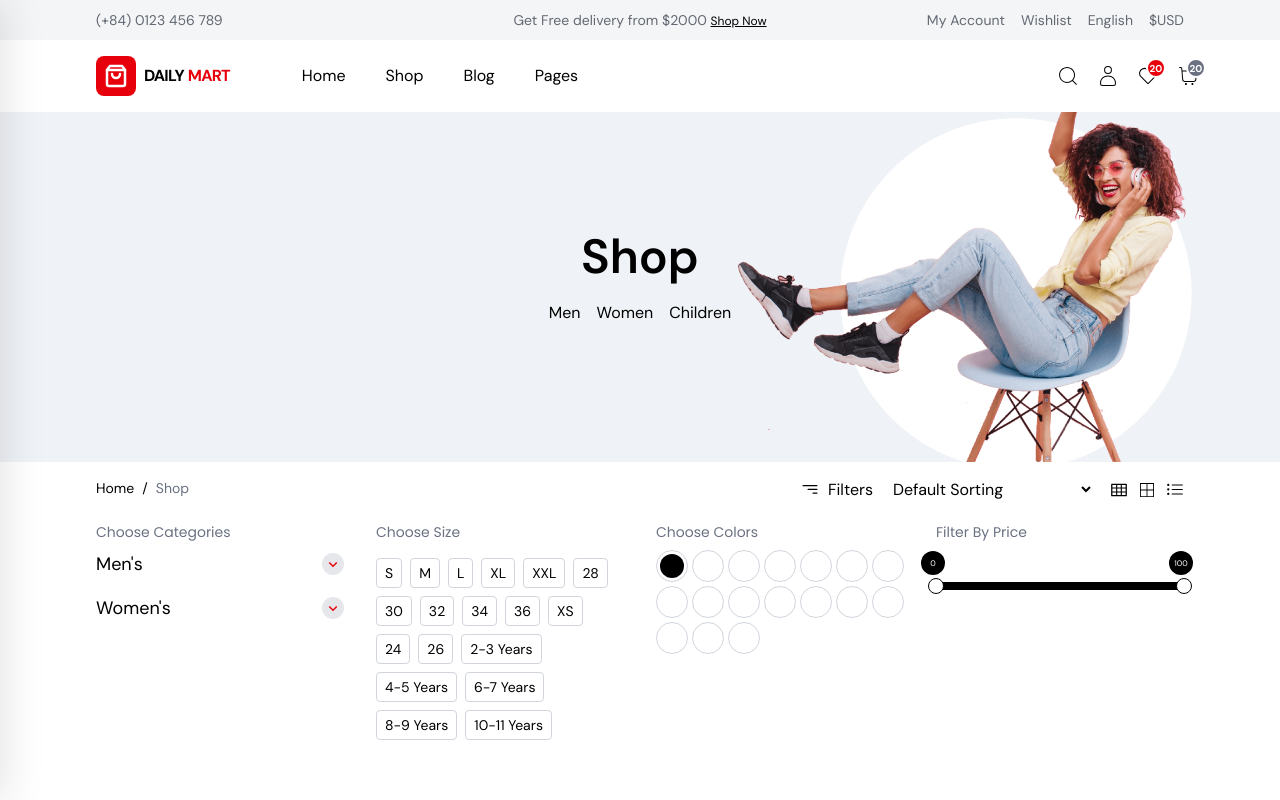
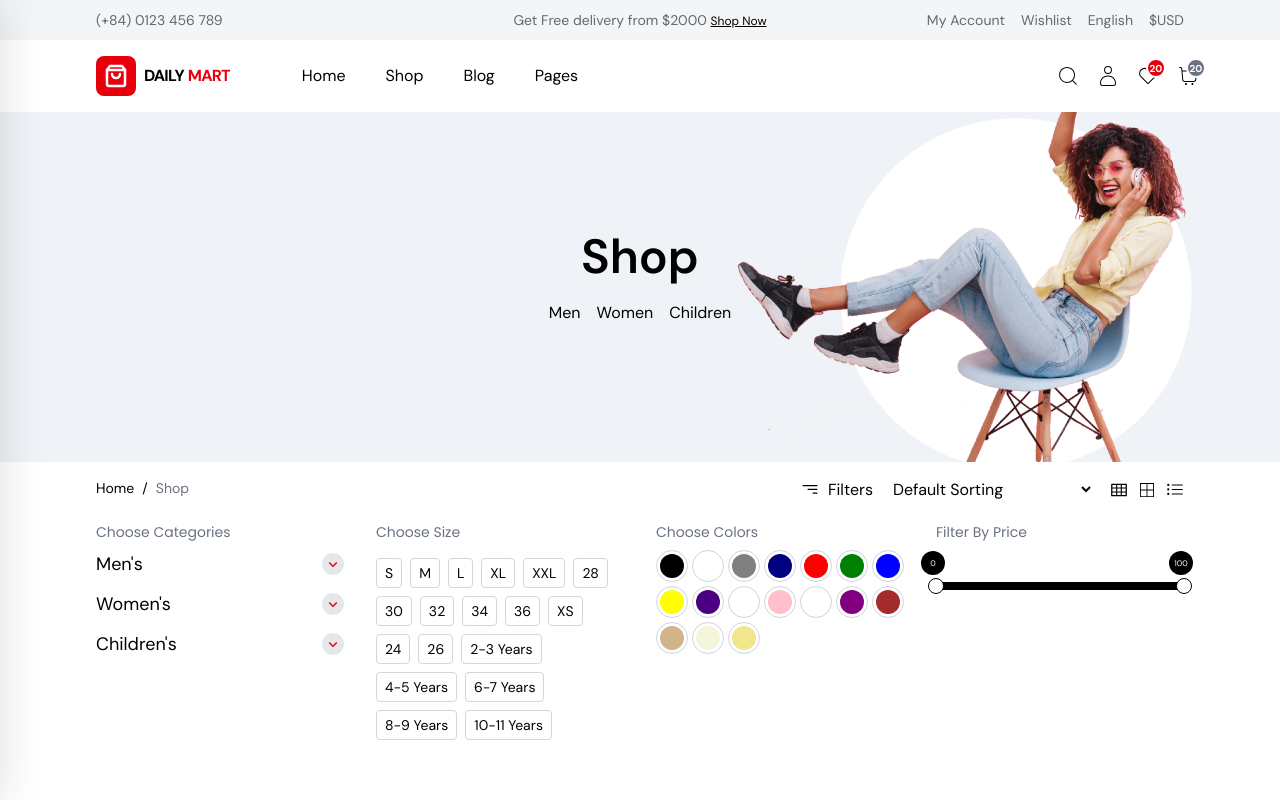
Before and after one commit to Umair-Shxad/daily-mart, a React (Vite) app: page /shop in a window 1280 px wide. Both pictures are taken after a click on the element "Filters". Shown: the top 800 px of the page. Built offline with nearby package versions, Linux system fonts and the light colour scheme.

Commit message:
Filter UI & Cat, Size & Color fnc

```diff
--- a/src/pages/Shop.jsx
+++ b/src/pages/Shop.jsx
@@ -3,22 +3,53 @@ import Card from "../ui/Card";
 import { PRODUCTS } from "../constants";
 import Button from "../ui/Button";
 import Breadcrumb from "../ui/Breadcrumb";
-import { useState } from "react";
+import { useEffect, useState } from "react";
 import Filters from "../ui/Filters";
+import { useSearchParams } from "react-router-dom";
 
 const mainCat = [...new Set(PRODUCTS.map((prod) => prod.main_category))];
-const maxProd = PRODUCTS.length;
 const NUM_OF_ITEM = 8;
 
 function Shop() {
   const [visibleCount, setVisibleCount] = useState(NUM_OF_ITEM);
-  const products = PRODUCTS.slice(0, visibleCount);
   const [openFilters, setOpenFilters] = useState(false);
   const [gridLayoutChange, setGridLayoutChange] = useState({
     fourCol: true,
     threeCol: false,
     twoCol: false,
   });
+  const [searchParams] = useSearchParams();
+  const [size, setSize] = useState(searchParams.get("size"));
+  const [color, setColor] = useState(searchParams.get("color"));
+  const [category, setCategory] = useState({
+    mainCat: searchParams.get("mainCat"),
+    subCat: searchParams.get("subCat"),
+  });
+  const [filteredProducts, setFilteredProducts] = useState(PRODUCTS);
+  const products = filteredProducts.slice(0, visibleCount);
+  const maxProd = filteredProducts.length;
+
+  useEffect(() => {
+    setFilteredProducts(
+      PRODUCTS.filter((p) => {
+        const matchCategory =
+          category.mainCat && category.subCat
+            ? p.main_category === category.mainCat &&
+              p.subcategory === category.subCat
+            : true;
+        const matchSize = size
+          ? p.sizes.includes(size.replace("%20", " "))
+          : true;
+        const matchColor = color
+          ? p.colors.includes(color.replace("%20", " "))
+          : true;
+
+        return matchCategory && matchSize && matchColor;
+      }),
+    );
+
+    setVisibleCount(NUM_OF_ITEM);
+  }, [size, color, category]);
 
   function toggleGridLayout(key) {
     setGridLayoutChange((prev) => ({
@@ -57,6 +88,13 @@ function Shop() {
       <Breadcrumb
         openFilters={openFilters}
         parentPage={{ url: "/shop", name: "Shop", active: true }}
+        mainCat={mainCat}
+        size={size}
+        setSize={setSize}
+        color={color}
+        setColor={setColor}
+        category={category}
+        setCategory={setCategory}
       >
         <div>
           <Filters
@@ -78,6 +116,10 @@ function Shop() {
             />
           ))}
         </div>
+
+        {products.length === 0 && (
+          <h2 className="text-center text-lg font-medium">No Product Found</h2>
+        )}
         <div className="mt-10 flex justify-center">
           {visibleCount < maxProd && (
             <Button variant="v1" onClick={loadMore}>
--- a/src/ui/Breadcrumb.jsx
+++ b/src/ui/Breadcrumb.jsx
@@ -1,7 +1,20 @@
 import { Link } from "react-router-dom";
 import FiltersSection from "./FiltersSection";
 
-function Breadcrumb({ bgColor, parentPage, childPage, openFilters, children }) {
+function Breadcrumb({
+  bgColor,
+  parentPage,
+  childPage,
+  openFilters,
+  mainCat,
+  size,
+  setSize,
+  color,
+  setColor,
+  category,
+  setCategory,
+  children,
+}) {
   return (
     <section className={`border-b border-gray-200 bg-${bgColor}`}>
       <div className="container flex flex-wrap items-center py-4 gap-2">
@@ -33,7 +46,17 @@ function Breadcrumb({ bgColor, parentPage, childPage, openFilters, children }) {
           </div>
           <div className="">{children}</div>
         </div>
-        {openFilters && <FiltersSection />}
+        {openFilters && (
+          <FiltersSection
+            mainCat={mainCat}
+            size={size}
+            setSize={setSize}
+            color={color}
+            setColor={setColor}
+            category={category}
+            setCategory={setCategory}
+          />
+        )}
       </div>
     </section>
   );
--- a/src/ui/ColorsList.jsx
+++ b/src/ui/ColorsList.jsx
@@ -1,4 +1,12 @@
-function ColorsList({ title, list }) {
+import { useState } from "react";
+
+function ColorsList({ title, list, setColor }) {
+  const [activeColor, setActiveColor] = useState(null);
+  function handleClick(color) {
+    if (setColor) setColor(color);
+
+    setActiveColor(color);
+  }
   return (
     <div>
       {title && <h3 className="font-medium text-sm mb-3">{title}</h3>}
@@ -6,14 +14,16 @@ function ColorsList({ title, list }) {
         {list &&
           list.map((color) => {
             return (
-              <span
-                className="rounded-full p-1 flex items-center justify-center border border-gray-300 w-8 h-8 cursor-pointer"
+              <button
+                className={`rounded-full p-1 flex items-center justify-center border  w-8 h-8 cursor-pointer ${color === activeColor ? "border-black" : "border-gray-300"}`}
                 key={color}
+                onClick={() => handleClick(color)}
               >
                 <span
-                  className={`rounded-full bg-${color} p-3 inline-block`}
+                  style={{ backgroundColor: color }}
+                  className={`rounded-full p-3 inline-block`}
                 ></span>
-              </span>
+              </button>
             );
           })}
       </div>
--- a/src/ui/FiltersSection.jsx
+++ b/src/ui/FiltersSection.jsx
@@ -4,14 +4,28 @@ import ColorsList from "./ColorsList";
 import { PRODUCTS } from "../constants";
 import PriceRangeSlider from "./PriceRangeSlider";
 import { useState } from "react";
+import { useNavigate } from "react-router-dom";
 const sizes = [...new Set([...PRODUCTS.map((prod) => prod.sizes)].flat())];
 const colors = [...new Set([...PRODUCTS.map((prod) => prod.colors)].flat())];
+const subCat = [...new Set(PRODUCTS.map((prod) => prod.subcategory))];
 
-function FiltersSection() {
+function FiltersSection({
+  mainCat,
+  size,
+  setSize,
+  color,
+  setColor,
+  category,
+  setCategory,
+}) {
   const [show, setShow] = useState({
-    mens: false,
-    womens: false,
+    Men: false,
+    Women: false,
+    Children: false,
   });
+  const [activeSubCat, setActiveSubCat] = useState(null);
+
+  const navigate = useNavigate();
 
   function toggleCollapse(key) {
     setShow((prev) => ({
@@ -19,147 +33,87 @@ function FiltersSection() {
       [key]: !prev[key],
     }));
   }
+
+  function handleSubCat(mainCat, cat) {
+    setCategory((prev) => ({
+      ...prev,
+      mainCat,
+      subCat: cat,
+    }));
+    setActiveSubCat(mainCat + cat);
+  }
+
+  function numProducts(mainCat, subCat) {
+    return PRODUCTS.filter(
+      (prod) => prod.main_category === mainCat && prod.subcategory === subCat,
+    ).length;
+  }
+
+  function handleSubmit(e) {
+    e.preventDefault();
+
+    navigate(
+      `/shop?size=${size}&color=${color}&mainCat=${category.mainCat}&subCat=${category.subCat}`,
+    );
+  }
+
   return (
     <>
       {/* collapse show */}
       <div className=" w-full" id="filterBox">
-        <div className="grid grid-cols-4 gap-8 py-3 b-0">
+        <form
+          onSubmit={handleSubmit}
+          className="grid grid-cols-4 gap-8 py-3 b-0"
+        >
           <div className="">
             <div className="single_filter_title mb-2">
               <h6 className="font-normal text-sm text-gray-500">
                 Choose Categories
               </h6>
             </div>
-            <div className="text-sm mb-4">
-              <div className="flex items-center justify-between mb-3">
-                <a href="/shop-style-4#mens" className="text-lg">
-                  Men's
-                </a>
+            <div className="grid gap-3">
+              {mainCat &&
+                mainCat.map((mainCat) => (
+                  <div className="text-sm" key={mainCat}>
+                    <div className="flex items-center justify-between">
+                      <button
+                        type="button"
+                        className={`text-lg ${show[mainCat] ? "text-brand" : ""}`}
+                      >
+                        {mainCat}'s
+                      </button>
                       <span
                         className="bg-gray-200 rounded-full p-0.5 text-lg text-brand cursor-pointer"
-                  onClick={() => toggleCollapse("mens")}
+                        onClick={() => toggleCollapse(mainCat)}
                       >
                         <BiChevronDown />
                       </span>
                     </div>
 
-              <div className={`${!show.mens ? "hidden" : ""}`}>
+                    <div className={`mt-2 ${!show[mainCat] ? "hidden" : ""}`}>
                       <ul className="space-y-2">
-                  <li>
-                    <a
-                      href="/shop-style-4"
-                      className="flex items-center justify-between"
+                        {subCat.map(
+                          (cat) =>
+                            numProducts(mainCat, cat) > 0 && (
+                              <li key={cat}>
+                                <button
+                                  className={`flex items-center justify-between w-full cursor-pointer ${activeSubCat === mainCat + cat ? "text-brand" : ""}`}
+                                  onClick={() => handleSubCat(mainCat, cat)}
                                 >
-                      Pumps &amp; high Heals<span>112</span>
-                    </a>
+                                  {cat}
+                                  <span>
+                                    {numProducts(mainCat, cat) < 9
+                                      ? "0" + numProducts(mainCat, cat)
+                                      : numProducts(mainCat, cat)}
+                                  </span>
+                                </button>
                               </li>
-                  <li>
-                    <a
-                      href="/shop-style-4"
-                      className="flex items-center justify-between"
-                    >
-                      Sandels<span>82</span>
-                    </a>
-                  </li>
-                  <li>
-                    <a
-                      href="/shop-style-4"
-                      className="flex items-center justify-between"
-                    >
-                      Sneakers<span>56</span>
-                    </a>
-                  </li>
-                  <li>
-                    <a
-                      href="/shop-style-4"
-                      className="flex items-center justify-between"
-                    >
-                      Boots<span>101</span>
-                    </a>
-                  </li>
-                  <li>
-                    <a
-                      href="/shop-style-4"
-                      className="flex items-center justify-between"
-                    >
-                      Casual Shoes<span>212</span>
-                    </a>
-                  </li>
-                  <li>
-                    <a
-                      href="/shop-style-4"
-                      className="flex items-center justify-between"
-                    >
-                      Flats Sandel<span>92</span>
-                    </a>
-                  </li>
+                            ),
+                        )}
                       </ul>
                     </div>
                   </div>
-            <div className="text-sm">
-              <div className="flex items-center justify-between mb-3">
-                <a href="/shop-style-4#womens" className="text-lg">
-                  Women's
-                </a>
-                <span
-                  className="bg-gray-200 rounded-full p-0.5 text-lg text-brand cursor-pointer"
-                  onClick={() => toggleCollapse("womens")}
-                >
-                  <BiChevronDown />
-                </span>
-              </div>
-              <div className={`${!show.womens ? "hidden" : ""}`}>
-                <ul className="space-y-2">
-                  <li>
-                    <a
-                      href="/shop-style-4"
-                      className="flex items-center justify-between"
-                    >
-                      Pumps &amp; high Heals<span>112</span>
-                    </a>
-                  </li>
-                  <li>
-                    <a
-                      href="/shop-style-4"
-                      className="flex items-center justify-between"
-                    >
-                      Sandels<span>82</span>
-                    </a>
-                  </li>
-                  <li>
-                    <a
-                      href="/shop-style-4"
-                      className="flex items-center justify-between"
-                    >
-                      Sneakers<span>56</span>
-                    </a>
-                  </li>
-                  <li>
-                    <a
-                      href="/shop-style-4"
-                      className="flex items-center justify-between"
-                    >
-                      Boots<span>101</span>
-                    </a>
-                  </li>
-                  <li>
-                    <a
-                      href="/shop-style-4"
-                      className="flex items-center justify-between"
-                    >
-                      Casual Shoes<span>212</span>
-                    </a>
-                  </li>
-                  <li>
-                    <a
-                      href="/shop-style-4"
-                      className="flex items-center justify-between"
-                    >
-                      Flats Sandel<span>92</span>
-                    </a>
-                  </li>
-                </ul>
-              </div>
+                ))}
             </div>
           </div>
           <div className="">
@@ -167,7 +121,7 @@ function FiltersSection() {
               <h6 className="font-normal text-sm text-gray-500">Choose Size</h6>
             </div>
             <div className="pt-2">
-              <SizeList boxSize="sm" list={sizes} />
+              <SizeList boxSize="sm" list={sizes} setSize={setSize} />
             </div>
           </div>
           <div className="">
@@ -177,7 +131,7 @@ function FiltersSection() {
               </h6>
             </div>
             <div className="text-left">
-              <ColorsList list={colors} />
+              <ColorsList list={colors} setColor={setColor} />
             </div>
           </div>
           <div className="">
@@ -190,7 +144,7 @@ function FiltersSection() {
               <PriceRangeSlider />
             </div>
           </div>
-        </div>
+        </form>
       </div>
     </>
   );
--- a/src/ui/SizeList.jsx
+++ b/src/ui/SizeList.jsx
@@ -1,9 +1,18 @@
+import { useState } from "react";
+
 const btnSize = {
   sm: "p-1 px-2 text-sm",
   md: "p-2 px-3",
   default: "p-3 px-4",
 };
-function SizeList({ title, list, boxSize = "default" }) {
+function SizeList({ title, list, boxSize = "default", setSize }) {
+  const [activeSize, setActiveSize] = useState(null);
+
+  function handleClick(size) {
+    if (setSize) setSize(size);
+    setActiveSize(size);
+  }
+
   return (
     <div>
       {title && <h3 className="font-medium text-sm mb-3">{title}</h3>}
@@ -12,8 +21,9 @@ function SizeList({ title, list, boxSize = "default" }) {
           list.map((size) => {
             return (
               <button
-                className={`inline-flex items-center justify-center border border-gray-300 rounded-sm cursor-pointer ${btnSize[boxSize]}`}
+                className={`inline-flex items-center justify-center border  rounded-sm cursor-pointer ${size === activeSize ? "border-black" : "border-gray-300"} ${btnSize[boxSize]}`}
                 key={size}
+                onClick={() => handleClick(size)}
               >
                 {size}
               </button>
```
Also changed, not shown: src/ui/Card.jsx (+10 -9 lines). Lines whose indentation alone changed are shown as unchanged.
